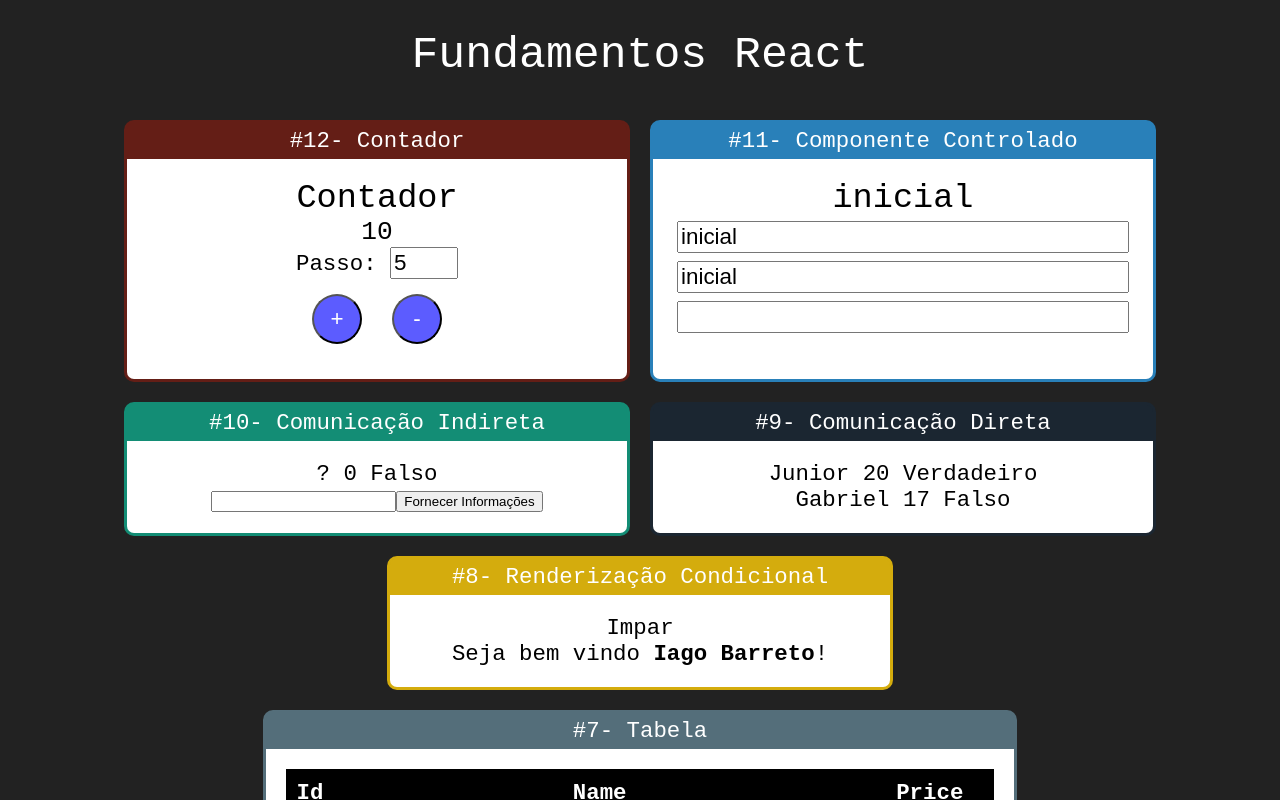
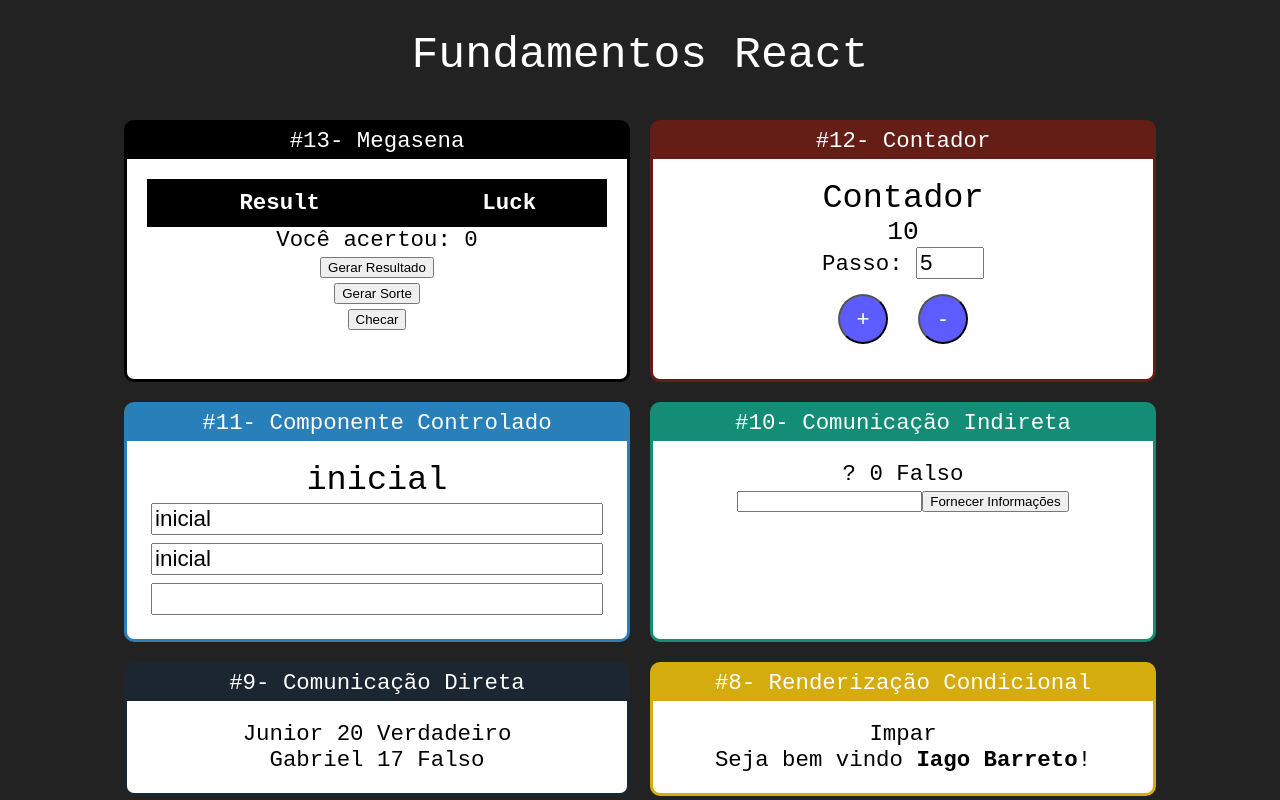
Before and after one commit to Guilherme-Castello-Clear/fundamentals-react, a React (Create React App) app: page / in a window 1280 px wide. Shown: the top 800 px of the page. Built offline with nearby package versions, Linux system fonts and the light colour scheme; the HTML template or start-up script is replaced by a standard one.

Commit message:
Feat: Megasena challenge complete

```diff
--- a/src/App.jsx
+++ b/src/App.jsx
@@ -17,10 +17,16 @@
 import IndiretaPai from './components/comunicacao/IndiretaPai.jsx'
 import Input from './components/formulario/Input'
 import Contador from './components/contador/Contador'
+import Mega from './components/mega/Mega.jsx'
+
 export default _ =>
     <div className='App'>
         <h1>Fundamentos React</h1>
         <div className='Cards'>
+
+            <Card title='#13- Megasena' color='#000'>
+                <Mega></Mega>
+            </Card>
 
             <Card title='#12- Contador' color='#641E16'>
                 <Contador initialNum={10}></Contador>
--- a/src/components/comunicacao/IndiretaPai.jsx
+++ b/src/components/comunicacao/IndiretaPai.jsx
@@ -3,7 +3,7 @@
 
 
 export default props => {
-    const [a, b] = [1, 2]
+
     const [name, setName] = useState('?')
     const [idd, setIdd] = useState(0)
     const [nerd, setNerd] = useState(false)
--- /dev/null
+++ b/src/components/mega/CheckResult.jsx
@@ -0,0 +1,23 @@
+import React from 'react'
+
+export default props => {
+    let totalHits = 0;
+
+    function count(){
+        props.megaResult.map((numResult) => {
+            if(props.megaLuck.indexOf(numResult) != -1){
+                totalHits++;
+            }
+        })
+    }
+
+    function run(){
+        count()
+        props.check(totalHits)
+    }
+    return(
+        <div>
+            <button onClick={run}>Checar</button>
+        </div>
+    )
+}
--- /dev/null
+++ b/src/components/mega/GenLuckNum.jsx
@@ -0,0 +1,19 @@
+export default props => {
+
+    var nums = []
+    for(let i = 0; i < 7; i++){
+        var num = parseInt(Math.random() * 60 + 1);
+        if(nums.indexOf(num) == -1){
+            nums.push(num)
+        }
+        else{
+            i--;
+        }
+    }
+
+    return (
+        <div>
+            <button onClick={e => props.luckNum(nums)}>Gerar Sorte</button>
+        </div>
+    )
+}
--- /dev/null
+++ b/src/components/mega/GenResultNum.jsx
@@ -0,0 +1,20 @@
+export default props => {
+
+    var nums = []
+    for(let i = 0; i < 7; i++){
+        var num = parseInt(Math.random() * 60 + 1);
+        if(nums.indexOf(num) == -1){
+            nums.push(num)
+        }
+        else{
+            i--;
+        }
+    }
+    return (
+        <div>
+            <button onClick={e => props.resultNum(nums)}>Gerar Resultado</button>
+        </div>
+    )
+
+
+}
--- /dev/null
+++ b/src/components/mega/Mega.jsx
@@ -0,0 +1,73 @@
+import React, { useState } from 'react'
+import GenLuckNum from './GenLuckNum'
+import GenResultNum from './GenResultNum'
+import CheckResult from './CheckResult'
+import Display from '../contador/Display'
+
+
+
+export default props => {
+
+    var [megaGenResult = [], setResult] = useState([]);
+    var [megaGenLuck = [], setLuck] = useState([]);
+    var [checkResult, setCheck] = useState(0);
+
+
+    const showLuckNum = megaGenLuck.map(num => {
+        return <span key={num}>{num}, </span>
+    })
+
+    const showResultNum = megaGenResult.map(num => {
+        return <span key={num}>{num}, </span>
+
+    })
+
+    function getResult(num){
+
+        for(let i = 0; i < 7; i++){
+            if(num[i] < num[i + 1]){
+                let aux = num[i]
+                num[i] = num[i+1]
+                num[i+1] = aux
+            }
+        }
+
+        setResult(num);
+    }
+
+    function getLuck(num){
+        setLuck(num);
+    }
+
+    function getCheck(total){
+        setCheck(total);
+    }
+
+
+    const genTable = megaGenLuck.map((m, i) => {
+            return <tr key={i}><td>{megaGenResult[i]}</td><td>{megaGenLuck[i]}</td></tr>
+    })
+
+
+    return(
+        <>
+            <div style={{display: 'flex', flexDirection: 'column', justifyContent: 'center'}}>
+                <table>
+                    <thead>
+                        <tr><th>Result</th><th>Luck</th></tr>
+                    </thead>
+                    <tbody>
+                        {genTable}
+                    </tbody>
+                </table>
+            </div>
+            <div>Você acertou: {checkResult} </div>
+            <GenResultNum resultNum={getResult}></GenResultNum>
+            <GenLuckNum luckNum={getLuck}/>
+            <CheckResult check={getCheck} megaResult={megaGenResult} megaLuck={megaGenLuck}></CheckResult>
+
+
+
+        </>
+    )
+}
```
